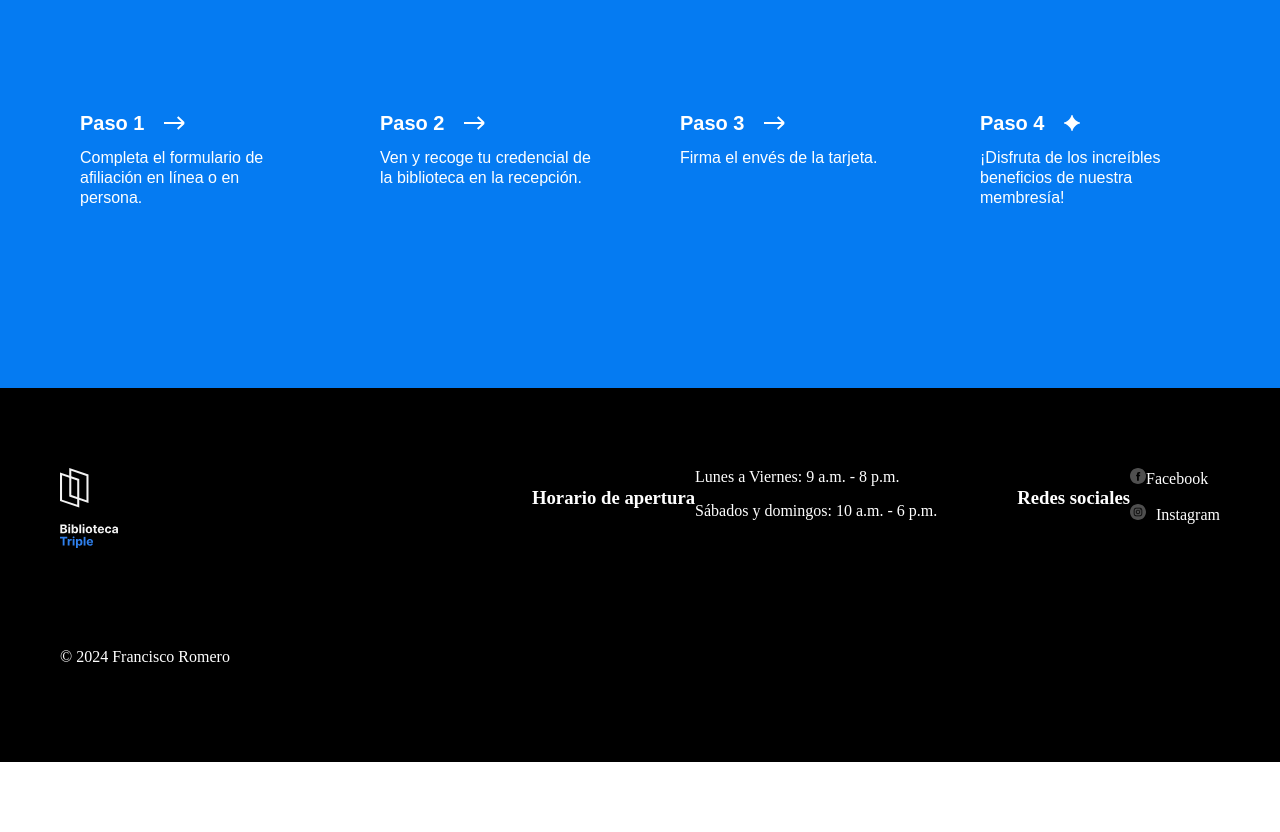
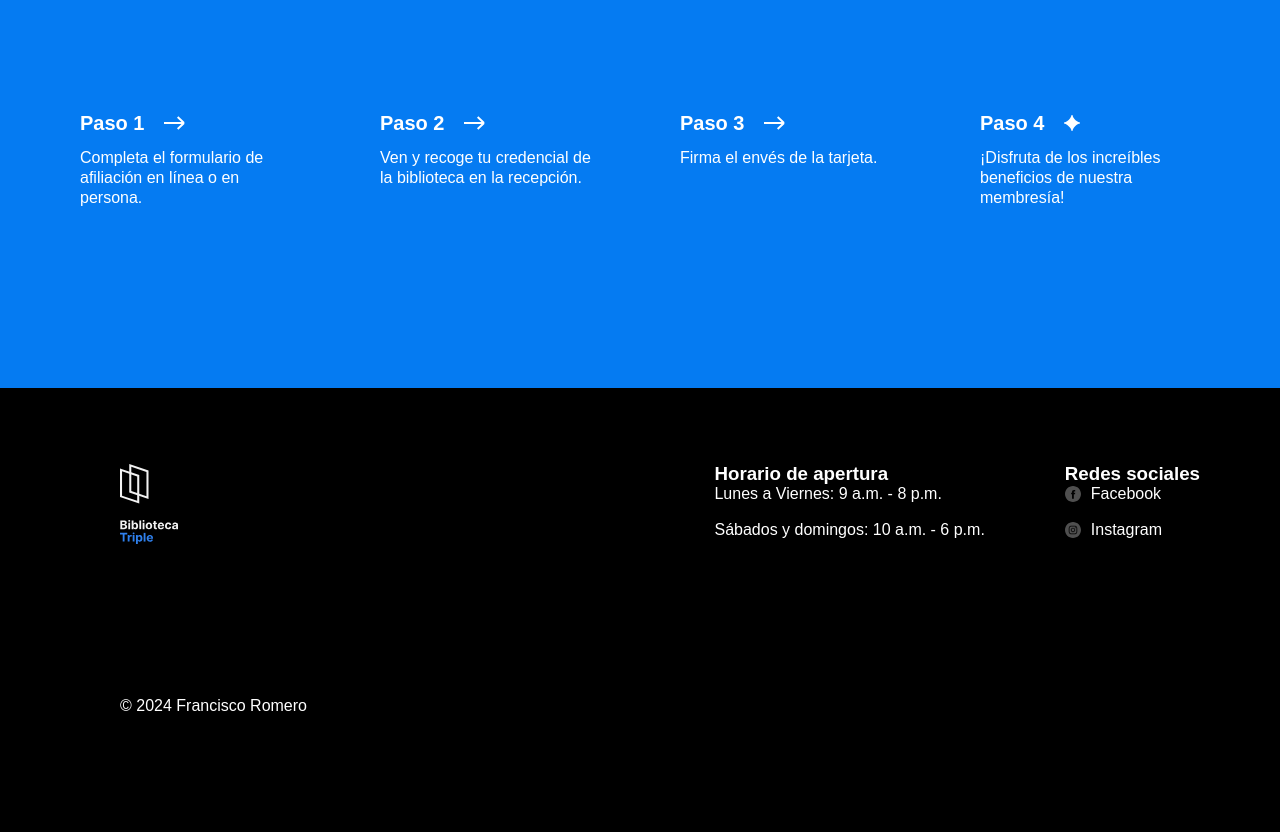
Before and after one commit to nosoyunmarinero/web_project_library, a plain HTML site: page index.html in a window 1280 px wide. Shown: the part 3174-4006 px from the top of the page. Before the commit the page ends 3936 px from the top, so only its background shows below. Drawn offline with Linux system fonts and the light colour scheme.

Commit message:
Entrega 1

```diff
--- a/index.html
+++ b/index.html
@@ -28,10 +28,10 @@
               <a class="nav__link" href="#events">Eventos</a>
             </li>
             <li>
-              <a class="nav__link">Conviértete en miembro</a>
+              <a class="nav__link" href="#membership">Conviértete en miembro</a>
             </li>
             <li>
-              <a class="nav__link">Contactos</a>
+              <a class="nav__link" href="#contact">Contactos</a>
             </li>
           </ul>
         </nav>
@@ -207,7 +207,7 @@
             </div>
           </div>
         </section>
-        <section class="membership">
+        <section class="membership" id="membership">
           <h2 class="membership__title">
             ¡Convertirse en miembro es muy fácil!
           </h2>
@@ -265,26 +265,27 @@
           </ul>
         </section>
       </main>
-    </div>
-    <footer class="footer">
-      <div class="footer__columns">
-        <div class="footer__columns">
+      <footer class="footer" id="contact">
+        <ul class="footer__columns">
+          <div class="footer__column">
             <img
               src="/images/logo_white.svg"
               alt="Logo Blanco"
               class="footer__logo"
             />
           </div>
-        <div class="footer__columns footer__column_content_hours">
+          <div class="footer__column footer__column_content_hours">
             <h3 class="footer__column-heading">Horario de apertura</h3>
             <ul class="footer__list">
-            <li class="footer__list-item">Lunes a Viernes: 9 a.m. - 8 p.m.</li>
+              <li class="footer__list-item">
+                Lunes a Viernes: 9 a.m. - 8 p.m.
+              </li>
               <li class="footer__list-item">
                 Sábados y domingos: 10 a.m. - 6 p.m.
               </li>
             </ul>
           </div>
-        <div class="footer__columns footer__column_content_social">
+          <div class="footer__column footer__column_content_social">
             <h3 class="footer__column-heading">Redes sociales</h3>
             <ul class="footer__list">
               <li class="footer__list-item">
@@ -292,7 +293,7 @@
                   <img
                     src="/images/facebook_white.svg"
                     alt="Facebook logo"
-                  class="footer__social_icon"
+                    class="footer__social-icon"
                   />Facebook
                 </a>
               </li>
@@ -307,8 +308,9 @@
               </li>
             </ul>
           </div>
-      </div>
+        </ul>
         <p class="footer__copyright">© 2024 Francisco Romero</p>
       </footer>
+    </div>
   </body>
 </html>
--- a/styles/style.css
+++ b/styles/style.css
@@ -341,13 +341,11 @@
   background-size: cover;
   background-color: #000000;
   color: #ffffff;
-  padding: 80px 60px 80px 60px;
+  padding: 60px 80px;
 }
 
 .footer__columns {
-  list-style-type: none;
   display: flex;
-  flex-direction: row;
   justify-content: space-between;
 }
 
@@ -356,21 +354,21 @@
 }
 
 .footer__column_content_social {
-  padding-left: 80px;
+  margin-left: 80px;
 }
 
 .footer__logo {
   width: 58px;
   height: 80px;
-  margin-right: auto;
 }
 
 .footer__column-heading {
   margin-bottom: 20px;
+  margin: 0;
+  padding: 0;
 }
 
 .footer__list {
-  /* El siguiente código elimina los estilos predeterminados del navegador para las listas */
   list-style-type: none;
   padding: 0;
   margin: 0;
@@ -383,6 +381,9 @@
 .footer__column-link {
   color: white;
   text-decoration: none;
+  display: flex;
+  align-items: center;
+  margin-right: 10px;
 }
 
 .footer__social-icon {
@@ -393,4 +394,5 @@
 
 .footer__copyright {
   margin-top: 100px;
+  padding: 40px;
 }
```
Lines whose indentation alone changed are shown as unchanged.
